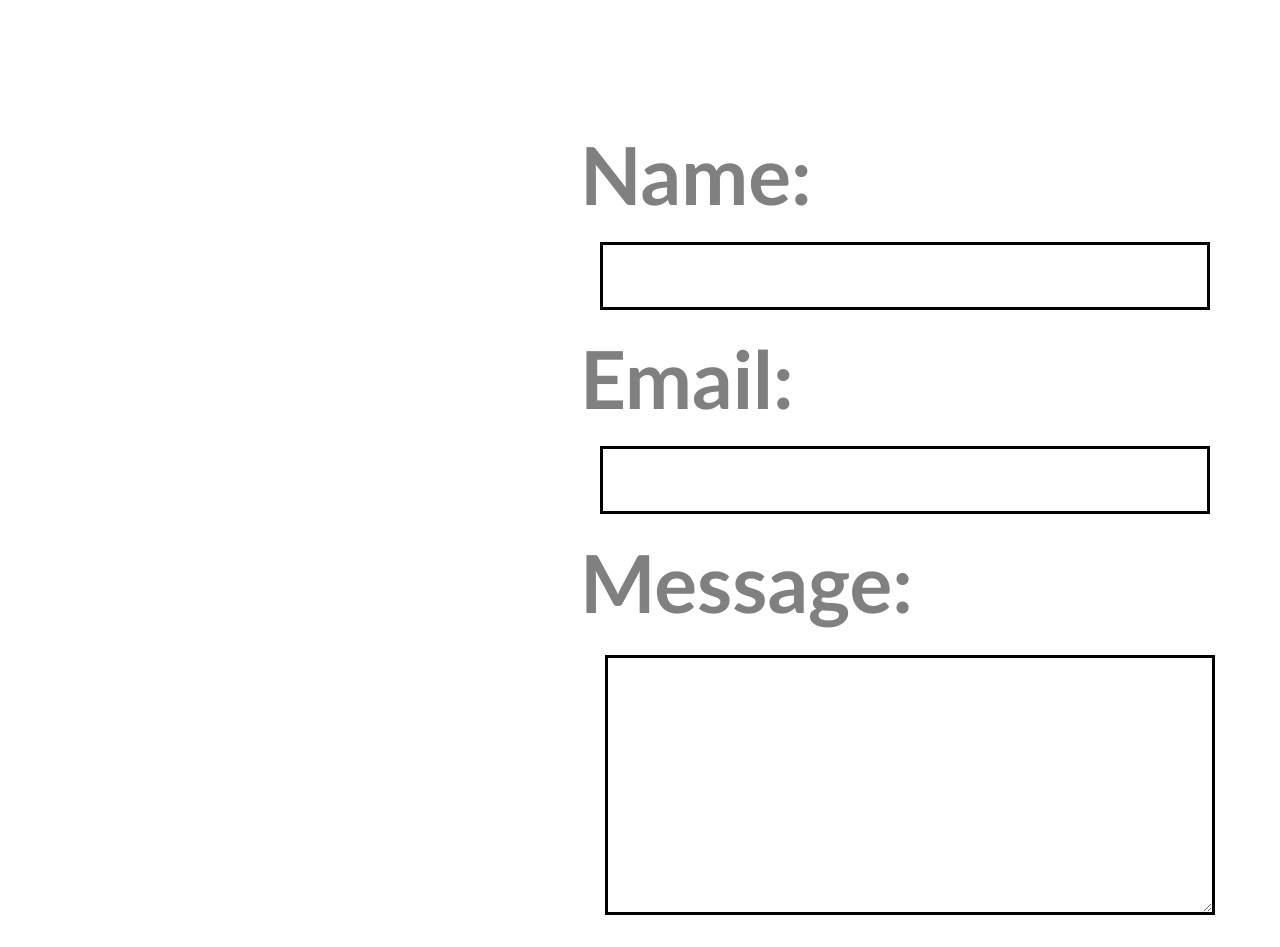
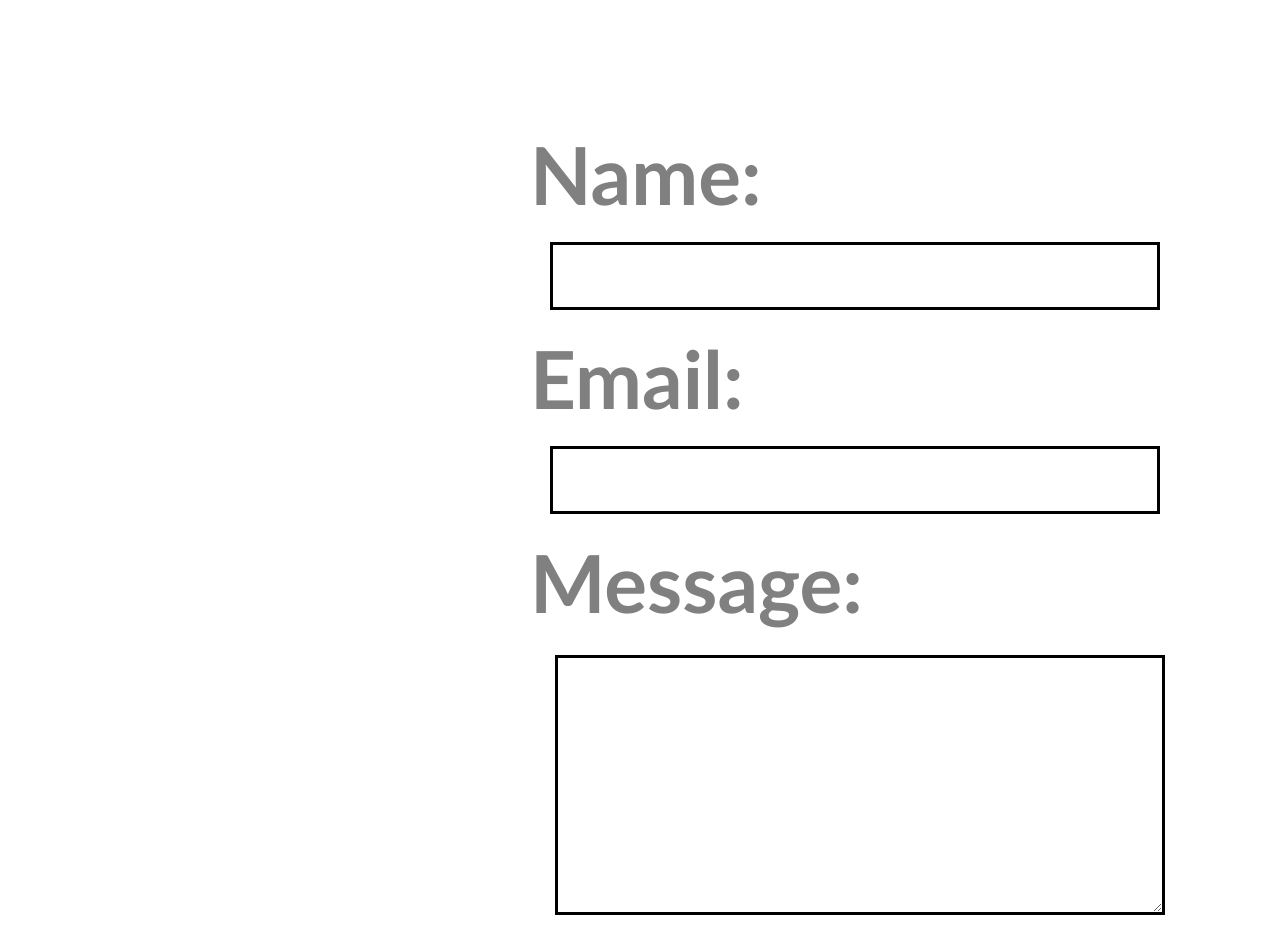
Before and after one commit to RimshaNawaz/sample, a plain HTML site: page index.html in a window 1280 px wide. Shown: the part 303-1250 px from the top of the page. Drawn offline with Linux system fonts and the light colour scheme.

Commit message:
Update style.css

```diff
--- a/style.css
+++ b/style.css
@@ -182,3 +182,6 @@ label{
     width: 100vw;
     height: 100vh;
   }
+ .formclass{
+    margin-left: -50px;
+ }
```
